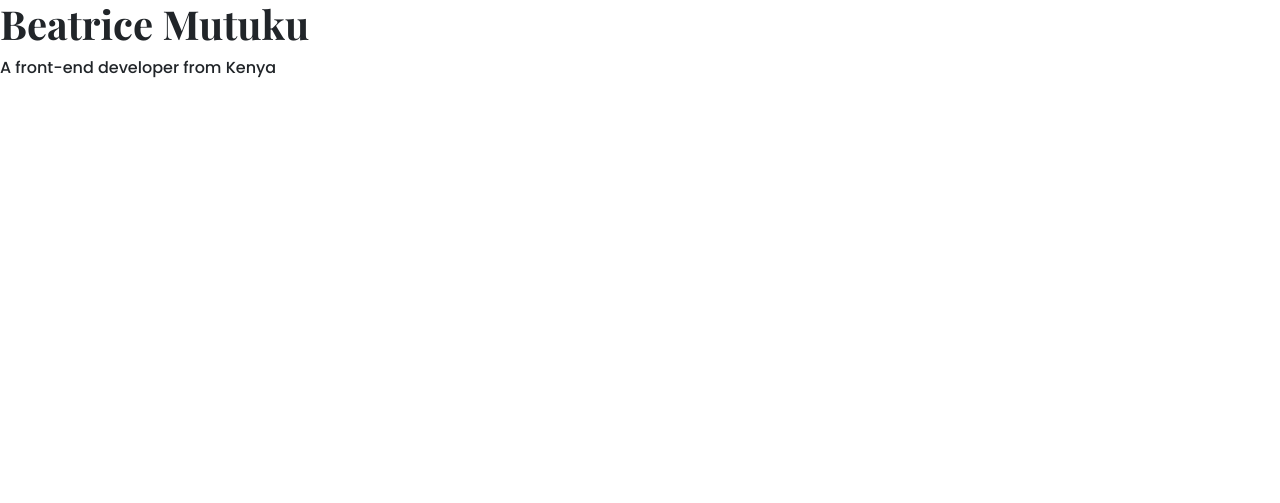
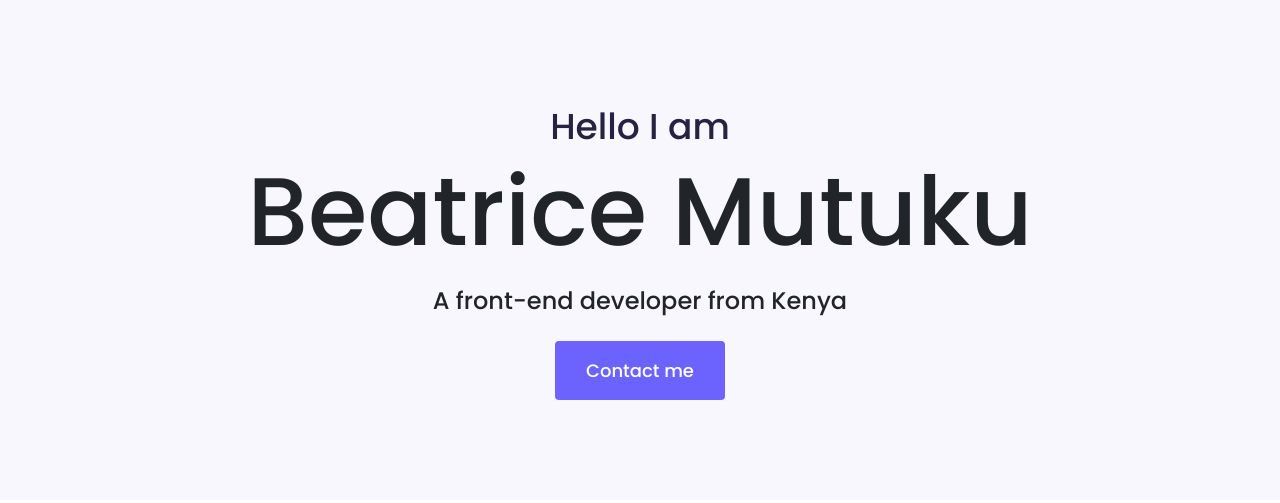
Before and after one commit to Beatricenzoa/Portfolio-project, a plain HTML site: page index.html in a window 1280 px wide. Drawn offline with nearby package versions, Linux system fonts and the light colour scheme.

Commit message:
Added basic CSS to the index.html file

```diff
--- a/index.html
+++ b/index.html
@@ -28,7 +28,13 @@
     ></script>
   </head>
   <body>
-    <h1>Beatrice Mutuku</h1>
-    <p>A front-end developer from Kenya</p>
+    <div class="hero">
+      <p>Hello I am</p>
+      <h1>Beatrice Mutuku</h1>
+      <h2 class="mb-3">A front-end developer from Kenya</h2>
+      <div>
+        <a href="#" class="btn btn-branding">Contact me</a>
+      </div>
+    </div>
   </body>
 </html>
--- a/styles/portfolio.css
+++ b/styles/portfolio.css
@@ -1,8 +1,40 @@
-h1 {
-  font-family: "Playfair Display", serif;
+:root{
+    --default-font-family:"Poppins", sans-serif;
+    --heading-font-family: "Playfair Display", serif;
+}
+body{
+    font-family: var(--default-font-family);
+
+}
+.hero {
+  background: #f9f7fe;
+  text-align: center;
+  padding: 100px 20px;
+
+}
+.hero h1 {
+  font-family:var(--heading-font-family)
   font-weight: bold;
+  font-size: 96px;
 }
-p {
-  font-family: "Poppins", sans-serif;
-  font-weight: normal;
+.hero h2{
+font-family: var(--default-font-family);
+font-weight: normal;
+line-height: 2;
+font-size: 24px;
 }
+.hero p {
+  font-family: var(--default-font-family)
+  font-weight: bold;
+  margin: 0;
+  color: #272142;
+  font-size: 36px;
+}
+.btn-branding{
+    padding: 15px 30px;
+    border-radius: 4px;
+    font-size: 18px;
+    line-height: 27px;
+    color: white;
+    background: #6c63ff;
+}
```
